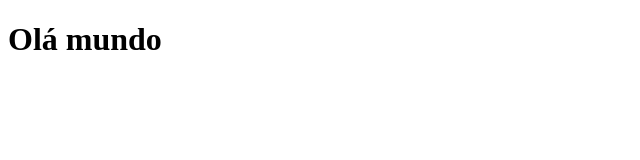
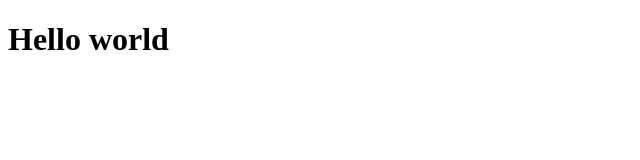
Before and after one commit to altgauzen/clone-tabnews, a Next.js app: page / in a window 1280 px wide. Shown: the top 160 px of the page, without its empty margins (0-640 px from the left). Built offline with nearby package versions, Linux system fonts and the light colour scheme.

Commit message:
'to english'

```diff
--- a/pages/index.js
+++ b/pages/index.js
@@ -1,5 +1,5 @@
 function Home() {
-    return <h1>Olá mundo</h1>
+    return <h1>Hello world</h1>
 }
 
 export default Home;
```
